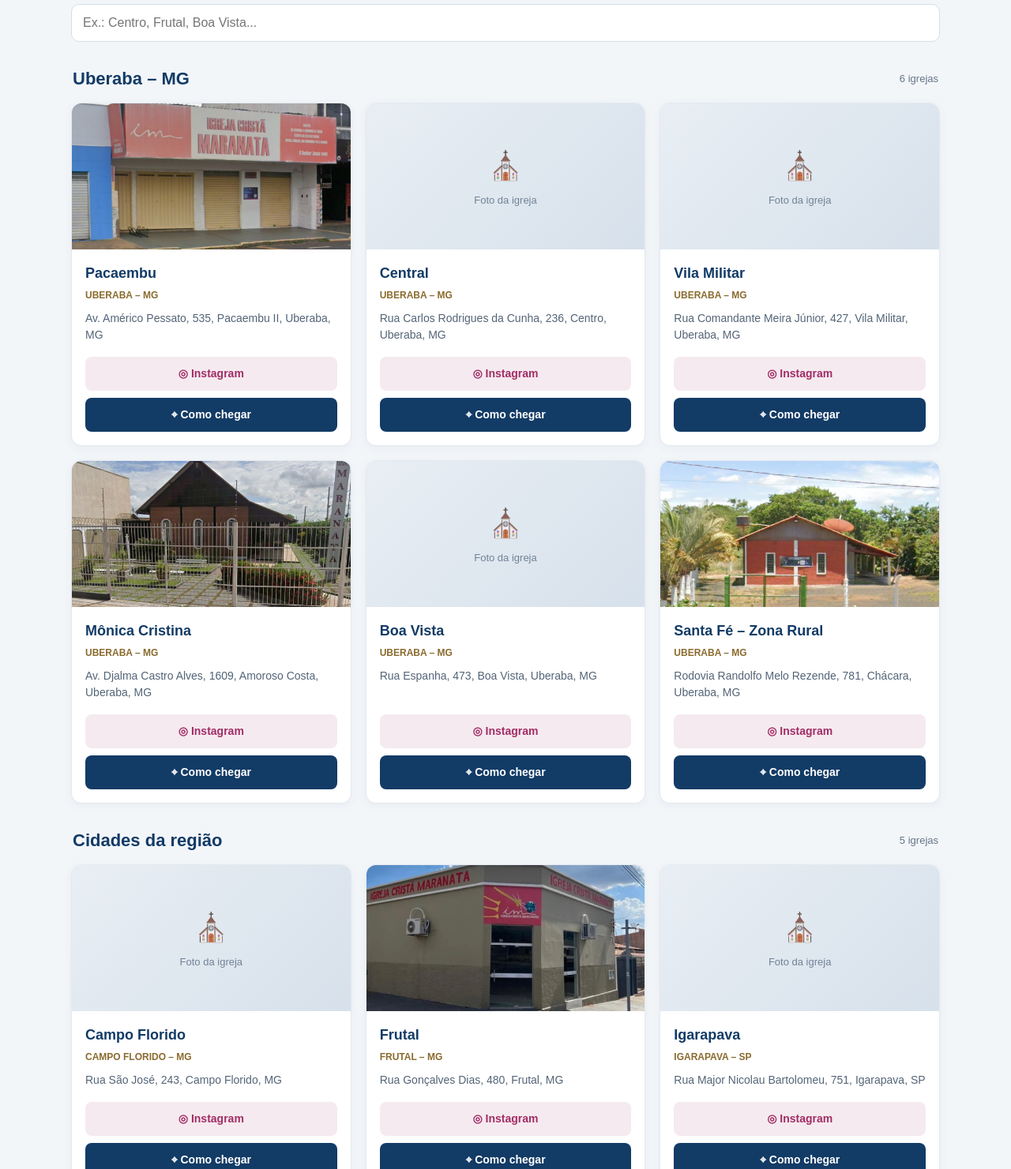
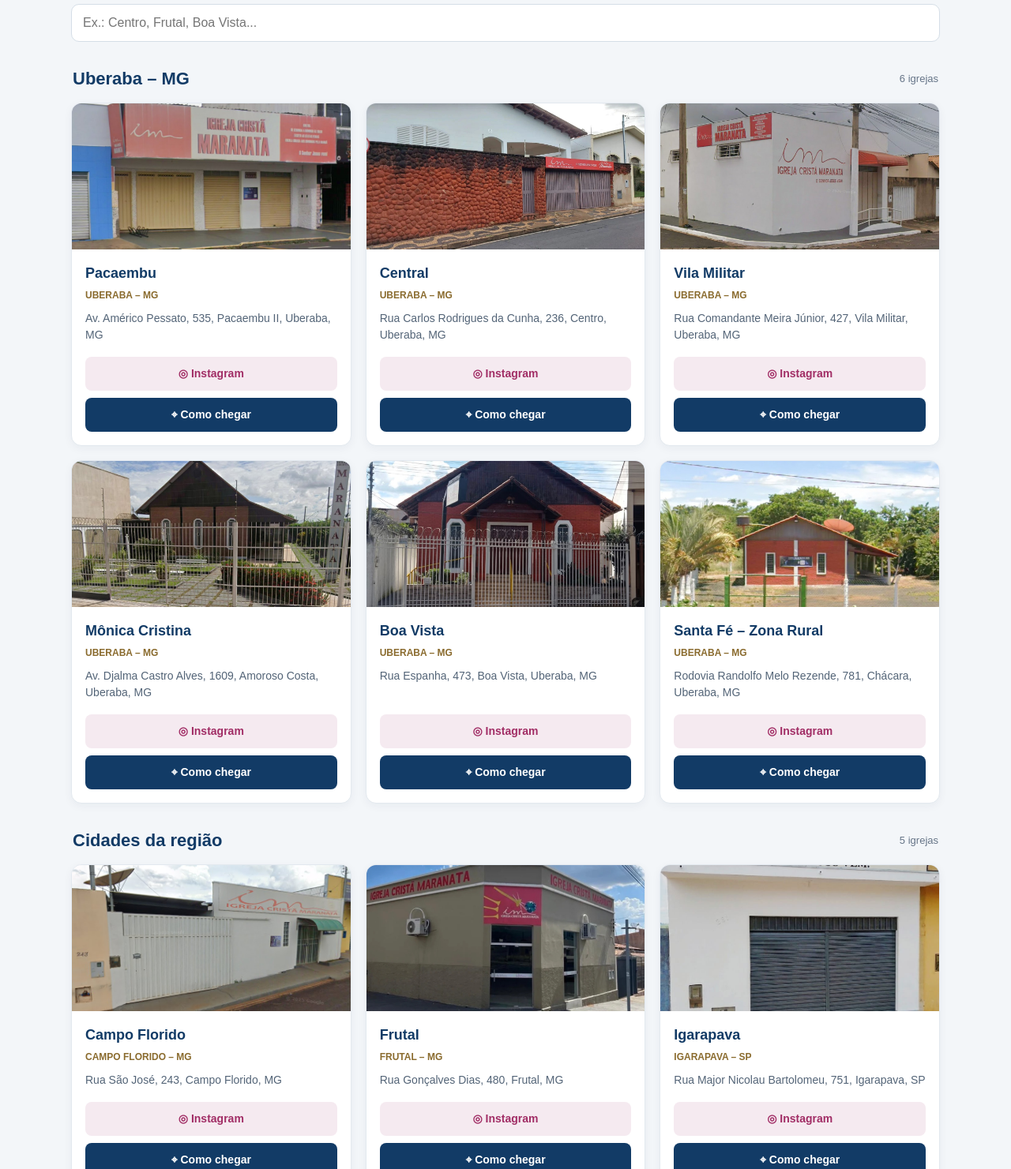
Before and after one commit to leoklyvert/maranata, a plain HTML site: page index.html in a window 1280 px wide. Shown: the part 687-2168 px from the top of the page at 79% size. Drawn offline with Linux system fonts and the light colour scheme.

Commit message:
Update index.html

```diff
--- a/index.html
+++ b/index.html
@@ -424,7 +424,7 @@ const igrejas = [
         grupo: "uberaba",
         nome: "Central",
         endereco: "Rua Carlos Rodrigues da Cunha, 236, Centro, Uberaba, MG",
-        foto: null,
+        foto: "Fotos/Central.jpeg",
         instagram: "https://www.instagram.com/icmura/"
     },
     {
@@ -432,7 +432,7 @@ const igrejas = [
         grupo: "uberaba",
         nome: "Vila Militar",
         endereco: "Rua Comandante Meira Júnior, 427, Vila Militar, Uberaba, MG",
-        foto: null,
+        foto: "Fotos/VIla_Militar.png",
         instagram: "https://www.instagram.com/icm_vilamilitar_uberaba/"
     },
     {
@@ -448,7 +448,7 @@ const igrejas = [
         grupo: "uberaba",
         nome: "Boa Vista",
         endereco: "Rua Espanha, 473, Boa Vista, Uberaba, MG",
-        foto: null,
+        foto: "Fotos/Boa_Vista.png",
         instagram: "https://www.instagram.com/icm.boavista/"
     },
     {
@@ -466,7 +466,7 @@ const igrejas = [
         grupo: "regiao",
         nome: "Campo Florido",
         endereco: "Rua São José, 243, Campo Florido, MG",
-        foto: null,
+        foto: "Fotos/Campo_Florido.png",
         instagram: "https://www.instagram.com/icmcampoflorido/"
     },
     {
@@ -482,7 +482,7 @@ const igrejas = [
         grupo: "regiao",
         nome: "Igarapava",
         endereco: "Rua Major Nicolau Bartolomeu, 751, Igarapava, SP",
-        foto: null,
+        foto: "Fotos/Igarapava.jpeg",
         instagram: "https://www.instagram.com/icmigarapavasp/"
     },
     {
```
